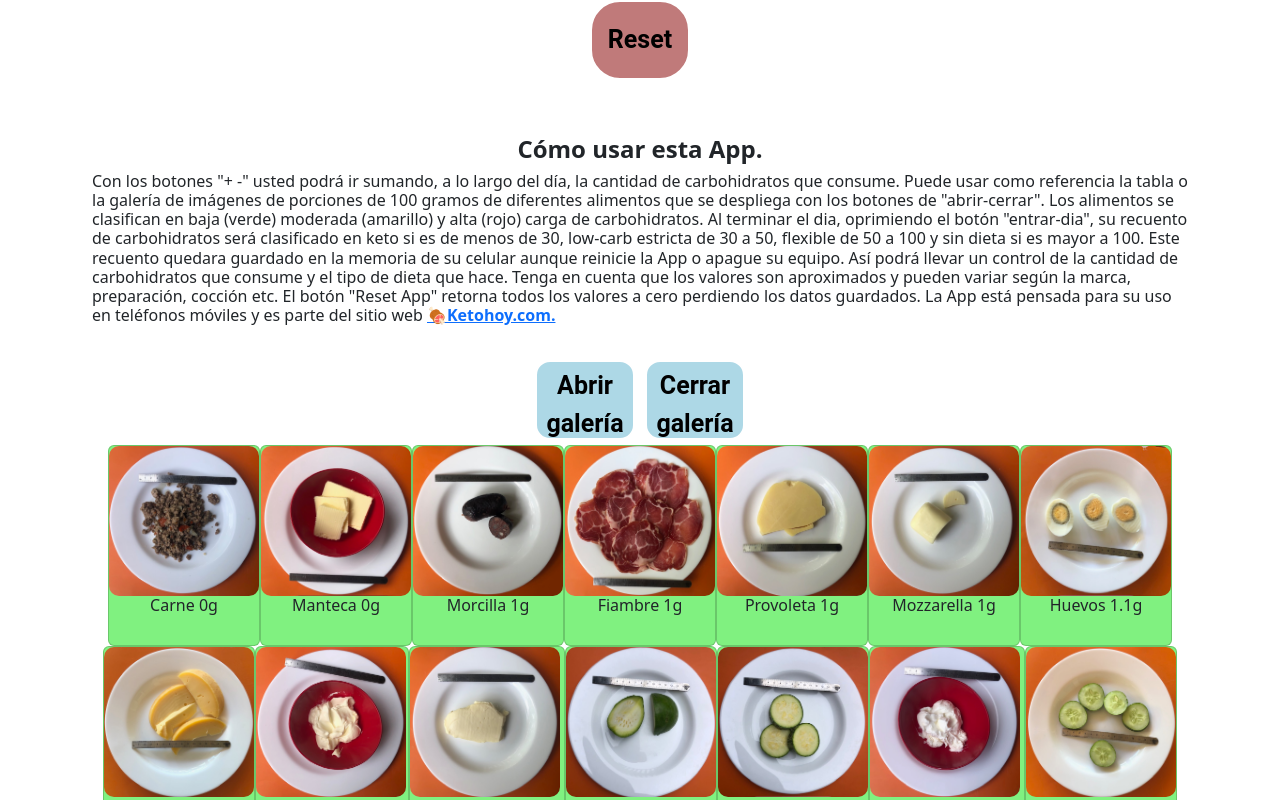
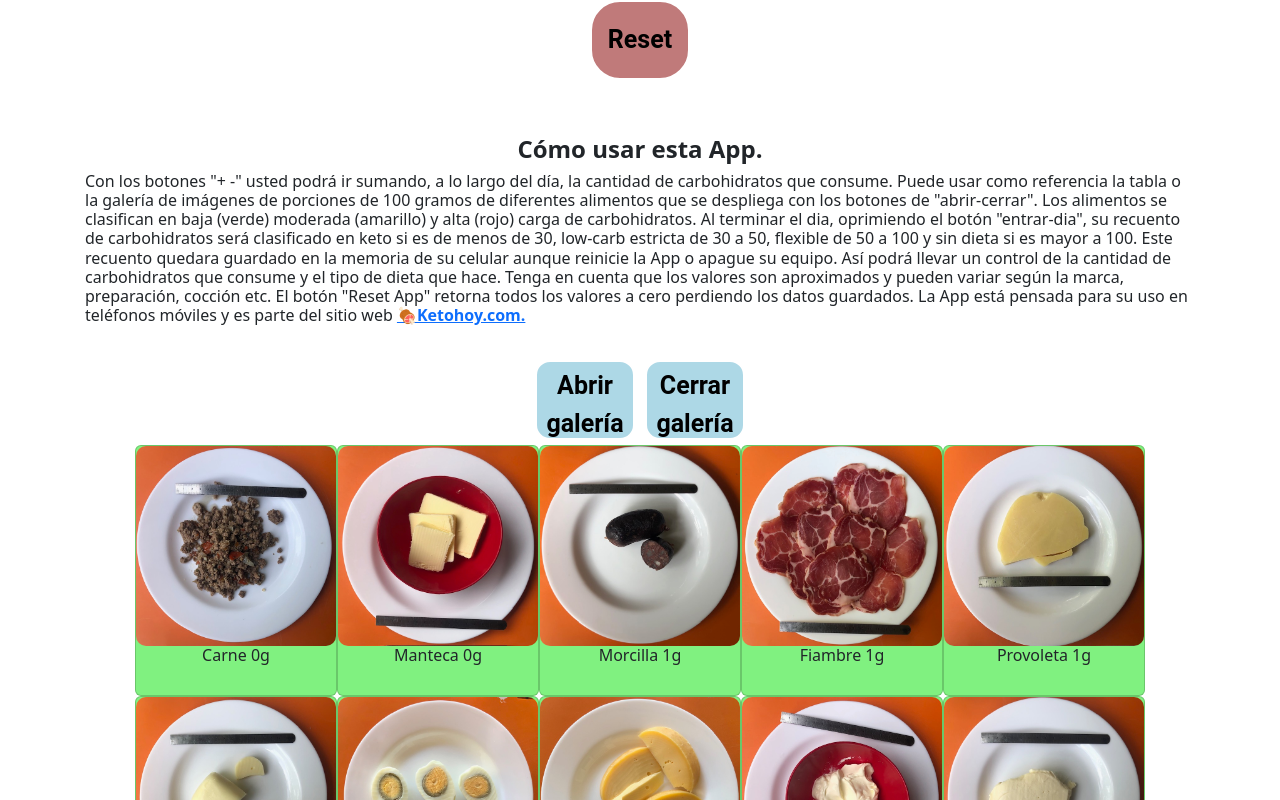
Before and after one commit to juanmosovich/ketoapp, a React (Vite) app: page / in a window 1280 px wide. Both pictures are taken after a click on the button "Abrir galería". Shown: the part 604-1404 px from the top of the page. Built offline with nearby package versions, Linux system fonts and the light colour scheme.

Commit message:
media img

```diff
--- a/src/componentes/imagenr.jsx
+++ b/src/componentes/imagenr.jsx
@@ -51,6 +51,8 @@ import Ciruela from "../img/ciruela.jpg"
 import Cherry from "../img/tomatecherry.jpg"
 import PanDulce from "../img/pandulce.jpg"
 import Papas from "../img/papas.jpg"
+import Cerezas from "../img/cerezas.jpg"
+import Lechuga from "../img/lechuga.jpg"
 
 
 
@@ -111,6 +113,10 @@ const Imagenr = ({setModalUno}) => {
     <div className='card'>
       <img src={Cremon} alt="porción 100 gramos de queso cremoso" />
       <h6>Queso cremón 3g</h6>
+    </div>
+    <div className='card'>
+      <img src={Lechuga} alt="porción 100 gramos de lechuga" />
+      <h6>Lechuga 3g</h6>
     </div>
     <div className='card'>
       <img src={Zapallito} alt="porción de 100g de zapallito" />
@@ -220,6 +226,10 @@ const Imagenr = ({setModalUno}) => {
       <img src={Uva} alt="porción 100g de uvas" />
       <h6>Uvas 17g</h6>
     </div>
+    <div className='cardy'>
+      <img src={Cerezas} alt="porción 100g de cerezas" />
+      <h6>Cerezas 17g</h6>
+    </div>
     <div className='cardr'>
       <img src={Pera} alt="porción 100 gramos de queso pera" />
       <h6>Pera 18g</h6>
--- a/src/estilos/imagenes.css
+++ b/src/estilos/imagenes.css
@@ -1,8 +1,24 @@
 img {
-    width: 150px;
-    height: 150px;
-    border-radius: 10px
+    width: 120px;
+    height: 120px;
+    border-radius: 10px;
 }
+
+
+@media only screen and (min-width: 600px) {
+    img {
+        width: 150px;
+        height: 150px;
+    }
+}
+
+@media only screen and (min-width: 1200px) {
+    img {
+        width: 200px;
+        height: 200px;
+    }
+}
+
 .container-img {
     display: flex;
     justify-content: center;
@@ -29,8 +45,8 @@ div .cardr {
 
 
 h6 {
-    margin-left: 10px;
-    margin-right: 10px;
+    margin-left: 3px;
+    margin-right: 3px;
 }
 
 
```
Also changed, not shown: src/img/cerezas.jpg (added), src/img/lechuga.jpg (added).
